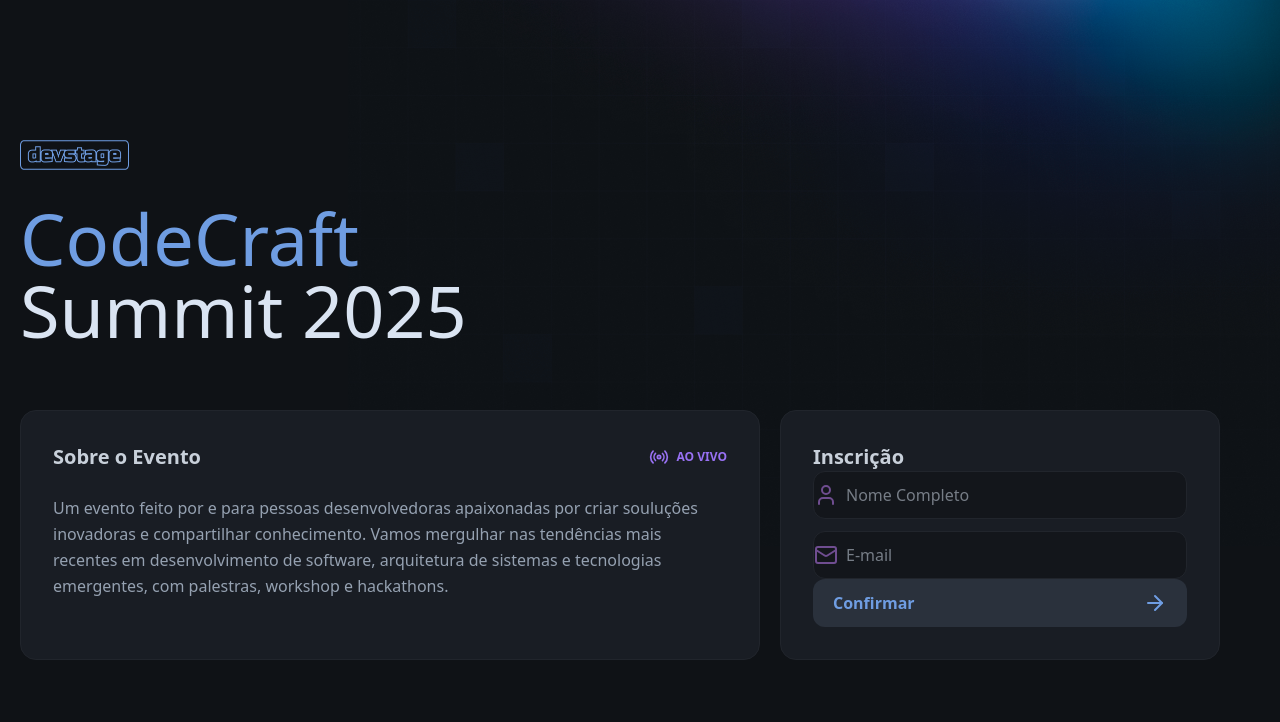
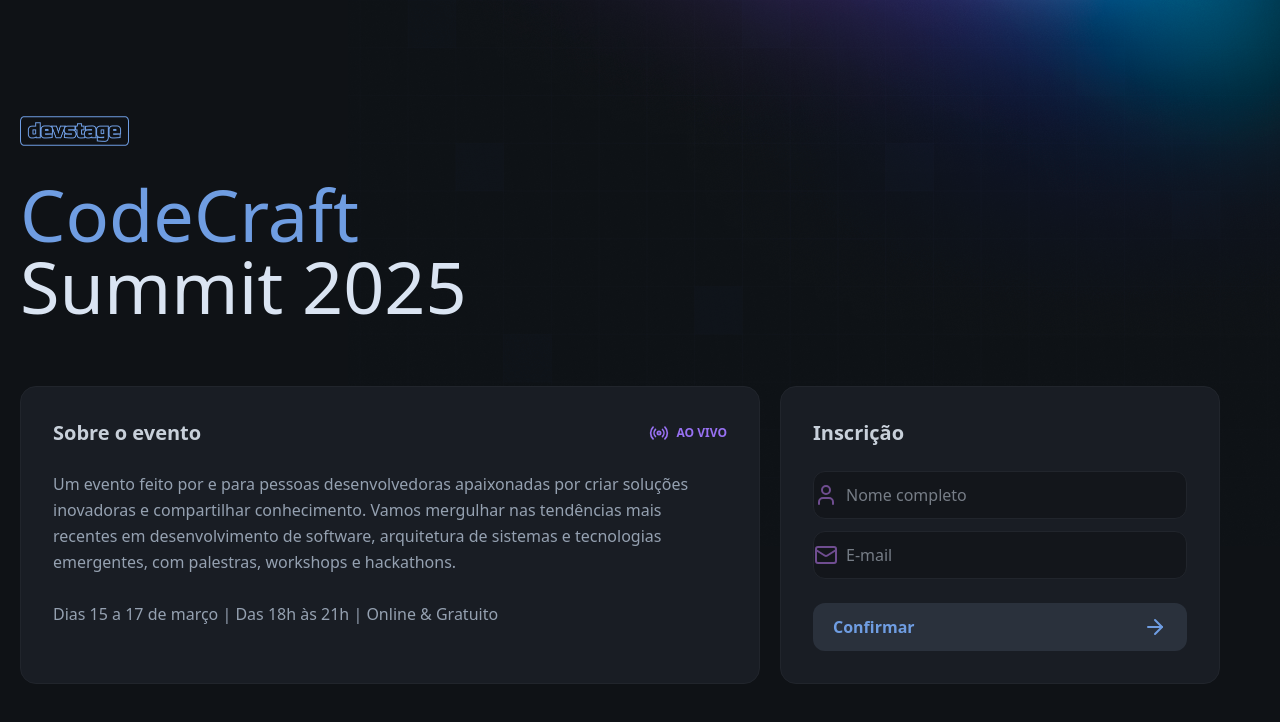
Before and after one commit to Primata83/connect, a Next.js app: page / in a window 1280 px wide. Shown: the top 722 px of the page. Built offline with nearby package versions, Linux system fonts and the light colour scheme.

Commit message:
deu certo

```diff
--- a/src/app/page.tsx
+++ b/src/app/page.tsx
@@ -16,47 +16,57 @@ export default function Home() {
           </h1>
 
         </div>
-        <div className='flex gap-5 items-stretch flex-col md:flex-row'>
-              <div className='flex-1 bg-gray-700 border border-gray-600 rounded-2xl p-8 space-y-6'>
-                <div className='flex items-center justify-between'>
-                  <h2 className='font-heading font-semibold text-gray-200 text-xl'>Sobre o Evento</h2>
-                    <span className='text-purple font-semibold text-xs flex items-center gap-2'>
-                      <Radio className='size-5' />
-                      AO VIVO</span>
+        <div className="flex gap-5 items-stretch flex-col md:flex-row">
+          <div className="flex-1 bg-gray-700 border border-gray-600 rounded-2xl p-8 space-y-6">
+            <div className="flex items-center justify-between">
+              <h2 className="font-heading font-semibold text-gray-200 text-xl">
+                Sobre o evento
+              </h2>
+              <span className="flex items-center gap-2 text-purple font-semibold text-xs">
+                <Radio className="size-5" />
+                AO VIVO
+              </span>
             </div>
-                  <p className='text-gray-300 leading-relaxed text-sm md:text-base' >
-                    Um evento feito por e para pessoas desenvolvedoras apaixonadas por criar souluções inovadoras e compartilhar conhecimento. Vamos mergulhar nas tendências mais recentes em desenvolvimento de software, arquitetura de sistemas e tecnologias emergentes, com palestras, workshop e hackathons.
-                    <br/>
-                    <br/>
+            <p className="text-gray-300 leading-relaxed text-sm md:text-base">
+              Um evento feito por e para pessoas desenvolvedoras apaixonadas por
+              criar soluções inovadoras e compartilhar conhecimento. Vamos
+              mergulhar nas tendências mais recentes em desenvolvimento de
+              software, arquitetura de sistemas e tecnologias emergentes, com
+              palestras, workshops e hackathons.
+              <br />
+              <br />
+              Dias 15 a 17 de março | Das 18h às 21h | Online & Gratuito
             </p>
           </div>
-            <form className='bg-gray-700 border border-gray-600 rounded-2xl p-8 space-y-6- w-full md:max-w-[440px]'>
-                  <h2 className='font-heading font-semibold text-gray-200 text-xl'>Inscrição
+
+          <form className="w-full bg-gray-700 border border-gray-600 rounded-2xl p-8 space-y-6 md:max-w-[440px]">
+            <h2 className="font-heading font-semibold text-gray-200 text-xl">
+              Inscrição
             </h2>
-                <div className='space-y-3'>
+
+            <div className="space-y-3">
               <InputRoot>
                 <InputIcon>
-                      <User/>
+                  <User />
                 </InputIcon>
-                    <InputField type='text' placeholder='Nome Completo'/>
+                <InputField type="text" placeholder="Nome completo" />
               </InputRoot>
 
               <InputRoot>
                 <InputIcon>
-                      <Mail/>
+                  <Mail />
                 </InputIcon>
-                    <InputField type='email' placeholder='E-mail'/>
+                <InputField type="text" placeholder="E-mail" />
               </InputRoot>
             </div>
 
-                <Button type='submit'>
+            <Button type="submit">
               Confirmar
-                  <ArrowRight/>
+              <ArrowRight className="size-6" />
             </Button>
           </form>
         </div>
       </div>
     </main>
-
   )
 }
```
Lines whose indentation alone changed are shown as unchanged.
